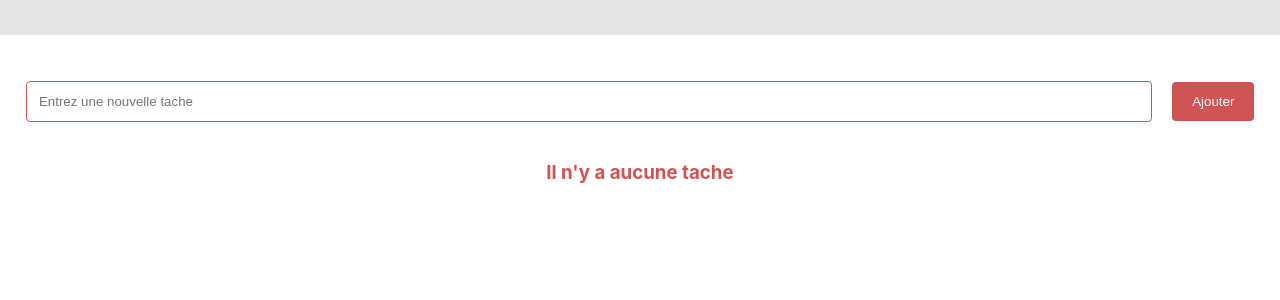
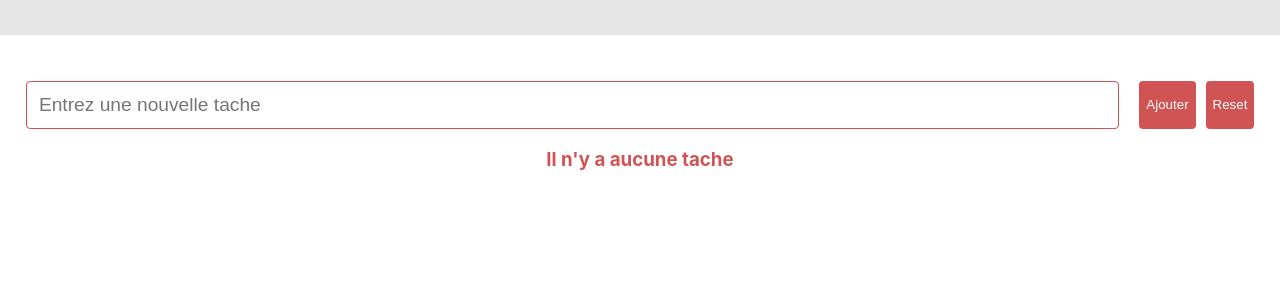
Before and after one commit to kevintsi/ToDoList, a React (Create React App) app: page / in a window 1280 px wide. Shown: the top 300 px of the page. Built offline with nearby package versions, Linux system fonts and the light colour scheme; the HTML template or start-up script is replaced by a standard one.

Commit message:
Ajout d'un toast lors de l'ajout et du reset

```diff
--- a/package.json
+++ b/package.json
@@ -10,6 +10,7 @@
     "react": "^18.2.0",
     "react-dom": "^18.2.0",
     "react-scripts": "5.0.1",
+    "react-toastify": "^9.1.1",
     "web-vitals": "^2.1.4"
   },
   "scripts": {
--- a/src/App.css
+++ b/src/App.css
@@ -7,18 +7,8 @@
   padding: 2%;
 }
 
-.title {
-  text-align: center;
-  color: #D05454;
-  margin: 10px;
-  font-size: 50px;
-  font-weight: bold;
-}
-
 .todo-list form {
   display: flex;
-  align-items: center;
-  margin-bottom: 20px;
 }
 
 .todo-list input {
@@ -27,20 +17,12 @@
   border: 1px solid #D05454;
   border-radius: 4px;
   margin-right: 10px;
-}
-
-.todo-list button[type="submit"] {
-  padding: 1% 20px;
-  background: #D05454;
-  color: white;
-  border: none;
-  border-radius: 4px;
-  cursor: pointer;
+  font-size: larger;
 }
 
 .todo-list button {
   margin-left: 10px;
-  padding: 5px 10px;
+  padding: 5px 7px;
   background: #D05454;
   color: white;
   border: none;
@@ -58,20 +40,8 @@ h3 {
   text-align: center
 }
 
-@media screen and (max-width:768px) {
-  .title {
-    font-size: 30px;
+@media screen and (max-width:375px) {
+  .todo-list input {
+    font-size: small;
   }
 }
-
-@media screen and (max-width:425px) {
-  .title {
-    font-size: 20px;
-  }
-}
-
-@media screen and (max-width:320px) {
-  .title {
-    font-size: 17px;
-  }
-}
--- a/src/App.js
+++ b/src/App.js
@@ -2,6 +2,8 @@ import './App.css';
 import { useEffect, useState } from 'react';
 import TodoItem from './components/TodoItem/TodoItem';
 import ProgressBar from './components/ProgressBar/ProgramBar';
+import { ToastContainer, toast } from 'react-toastify';
+import 'react-toastify/dist/ReactToastify.css';
 
 function App() {
 
@@ -15,7 +17,7 @@ function App() {
    * Executé lors d'un ajout d'une nouvelle tache
    * S'il y a dejà des taches, il l'ajoute à la liste sinon il créer la liste
    */
-  const _addTodo = (e) => {
+  const _submit = (e) => {
     e.preventDefault()
     if (inputTodo.trim().length > 0) {
       let todo = {
@@ -33,7 +35,35 @@ function App() {
         localStorage.setItem("todos", JSON.stringify([todo]))
         setTodos(state => [...state, todo])
       }
+      toast.success('Tache ajoutée', {
+        position: "top-right",
+        autoClose: 5000,
+        hideProgressBar: false,
+        closeOnClick: true,
+        pauseOnHover: true,
+        draggable: true,
+        progress: undefined,
+        theme: "light",
+      });
       setInputTodo("")
+    }
+  }
+
+  const _removeAll = (e) => {
+    e.preventDefault()
+    if (localStorage.getItem("todos") !== null) {
+      localStorage.removeItem("todos")
+      setTodos([])
+      toast.success('Reset effectuée', {
+        position: "top-right",
+        autoClose: 5000,
+        hideProgressBar: false,
+        closeOnClick: true,
+        pauseOnHover: true,
+        draggable: true,
+        progress: undefined,
+        theme: "light",
+      });
     }
   }
 
@@ -86,8 +116,9 @@ function App() {
   return (
     <div className="todo-list">
       <ProgressBar barStyle={barStyle} />
+      <ToastContainer />
       <div className="container">
-        <form onSubmit={_addTodo}>
+        <form onSubmit={_submit}>
           <input
             type="text"
             value={inputTodo}
@@ -95,6 +126,7 @@ function App() {
             onChange={(e) => setInputTodo(e.target.value)}
           />
           <button type="submit">Ajouter</button>
+          <button type="button" onClick={_removeAll}>Reset</button>
         </form>
         <div className="list-container">
           {todos.length > 0 ? (
```
Also changed, not shown: 1 other file (tests, documents, lock files or other folders).
